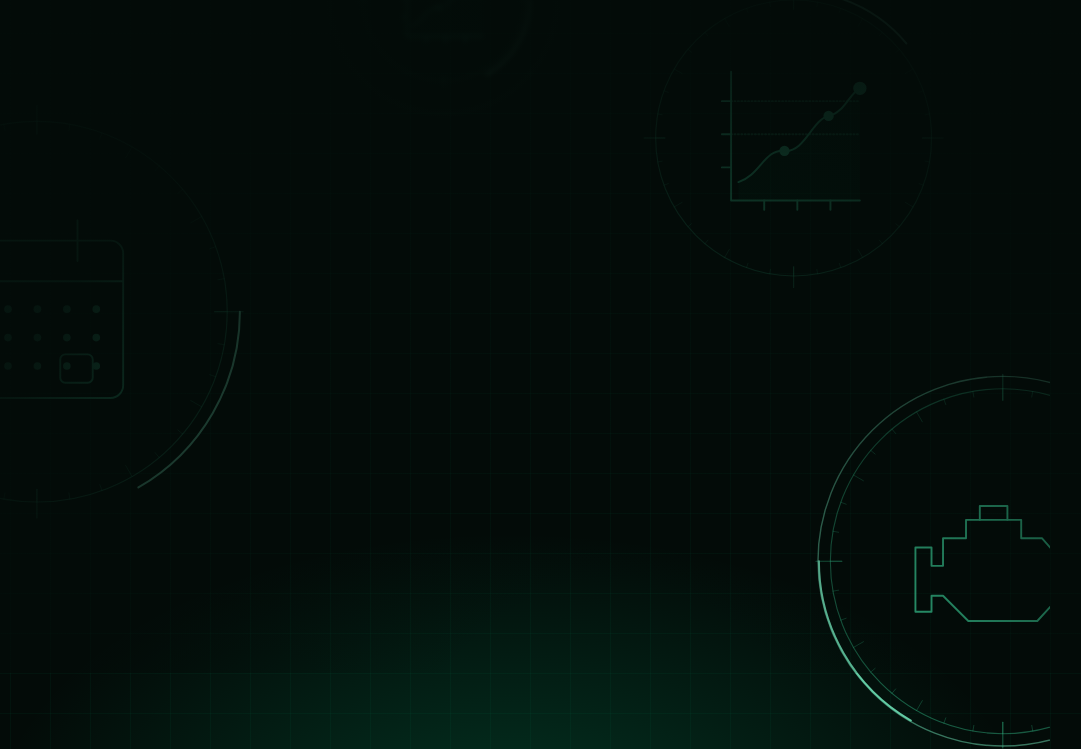
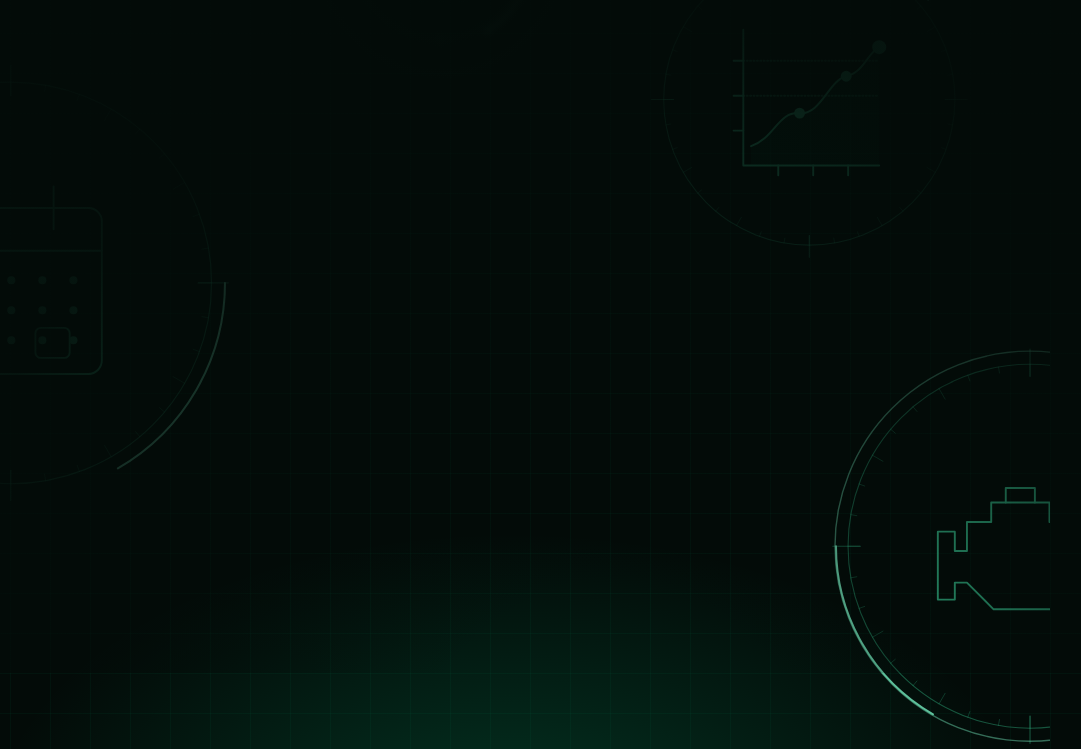
Before and after one commit to 3220interflash-sys/CarBook, a plain HTML site: page marketing/coming-soon/clip.html in a window 1280 px wide. Shown: the part 127-876 px from the top of the page, without its empty margins (30-1111 px from the left). Drawn offline with Linux system fonts and the light colour scheme.

Commit message:
Teaser clip: icons continuously recede into the background
Co-Authored-By: Claude Opus 5.5 <noreply@anthropic.com>
Claude-Session: https://claude.ai/code/session_01FM4jDjDSFjWPSRL6SLVU9D

```diff
--- a/marketing/coming-soon/clip.html
+++ b/marketing/coming-soon/clip.html
@@ -142,29 +142,34 @@ window.seek = function (t) {
   });
   $('halo').style.opacity = out(k(t, T.textIn, T.textOut + .3)) * (.8 + .2 * Math.sin(t * 2));
   // icons: revealed by the scan, a short hologram flicker, a rack focus from soft to sharp, then a slow float;
-  // the whole layer pushes in gently like a camera move, and far icons stay softer and dimmer
-  const push = 1.12 - .12 * out(k(t, 0, T.len));
+  // the whole layer keeps moving away from the viewer at a steady rate (shrinking toward the centre, softening
+  // and dimming a little), while the reveal, flare, beat and ripple stay the same; far icons stay softer and dimmer
+  const depth = t => 1.3 * Math.pow(.962, t), push = depth(t);
   $('icons').setAttribute('transform', `translate(540 960) scale(${push}) translate(-540 -960)`);
+  const recede = 1 - push / 1.3;
   icons.forEach(({ p, el, blur, arc, echo }, i) => {
     const [, x, y, d, far] = p;
-    const tr = SCAN[0][0] + (SCAN[0][1] - SCAN[0][0]) * ((y + 260) / 2400);   // when the first scan reaches this icon
+    // when the first scan reaches this icon, allowing for where the moving layer has put it on screen
+    const at = sy => SCAN[0][0] + (SCAN[0][1] - SCAN[0][0]) * ((sy + 260) / 2400);
+    let tr = at(y); tr = at(960 + (y - 960) * depth(tr)); tr = at(960 + (y - 960) * depth(tr));
+    const ys = 960 + (y - 960) * push;
     const age = t - tr;
     let op = 0;
     if (age > 0) {
       const flick = age < .45 ? [1, .25, .9, .15, .8, 1, .55, 1][Math.floor(age / .055)] ?? 1 : 1;
       const flare = .5 * Math.exp(-age / .55);                                  // bright as the scan passes, then settles
       op = ((far ? .28 : .48) + flare) * flick;
-      const s2 = scanY(t); if (s2 && s2.st < 1) op += .32 * Math.max(0, 1 - Math.abs(s2.y - y) / 200);   // flare again on the second scan
+      const s2 = scanY(t); if (s2 && s2.st < 1) op += .32 * Math.max(0, 1 - Math.abs(s2.y - ys) / 200);   // flare again on the second scan
     }
     // a heartbeat: lub-dub every 0.85 s once the icon has settled, slightly offset per icon
     const ph = ((t + i * .07) / .85) % 1, g = (c, w) => Math.exp(-Math.pow((ph - c) / w, 2));
     const beat = age > .9 ? g(.04, .055) + .7 * g(.24, .055) : 0;
     op += (far ? .14 : .34) * beat;
-    el.style.opacity = Math.min(op, 1);
+    el.style.opacity = Math.min(op, 1) * (1 - .35 * recede);
     // on each beat a ring ripples out from the icon and fades, like a monitor's pulse
     const rp = ((t + i * .07) / .85) % 1, rip = age > .9 ? rp : 0;
     echo.setAttribute('r', 30 + 16 * out(rip)); echo.style.opacity = age > .9 ? .6 * Math.pow(1 - rip, 2) : 0;
-    blur.setAttribute('stdDeviation', (far ? 2.4 : 0) + 7 * (1 - out(cl(age / 1.2))));
+    blur.setAttribute('stdDeviation', (far ? 2.4 : 0) + 7 * (1 - out(cl(age / 1.2))) + 3 * recede);
     const fx = x + 5 * Math.sin(t * .45 + i), fy = y - 6 * Math.sin(t * .5 + i * 1.7), scl = 1 + .1 * beat;
     el.setAttribute('transform', `translate(${fx} ${fy}) scale(${scl}) translate(${-x} ${-y})`);
     arc.setAttribute('transform', `rotate(${t * (i % 2 ? -14 : 18) + i * 60} 24 24)`);
```
Also changed, not shown: 2 other files.
